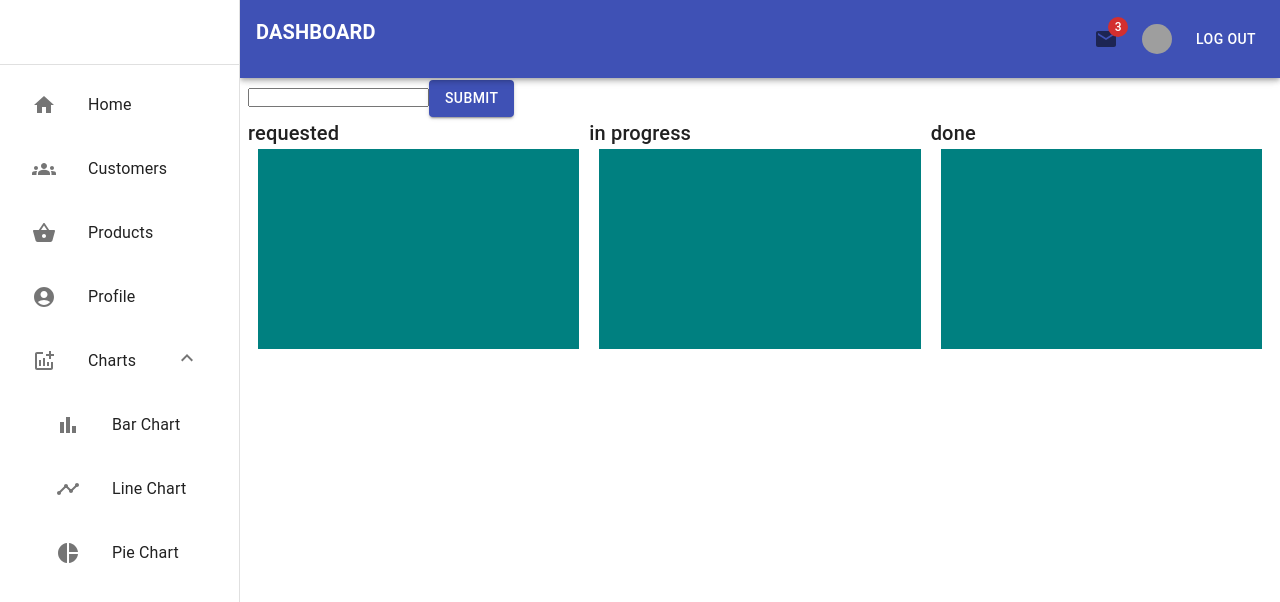
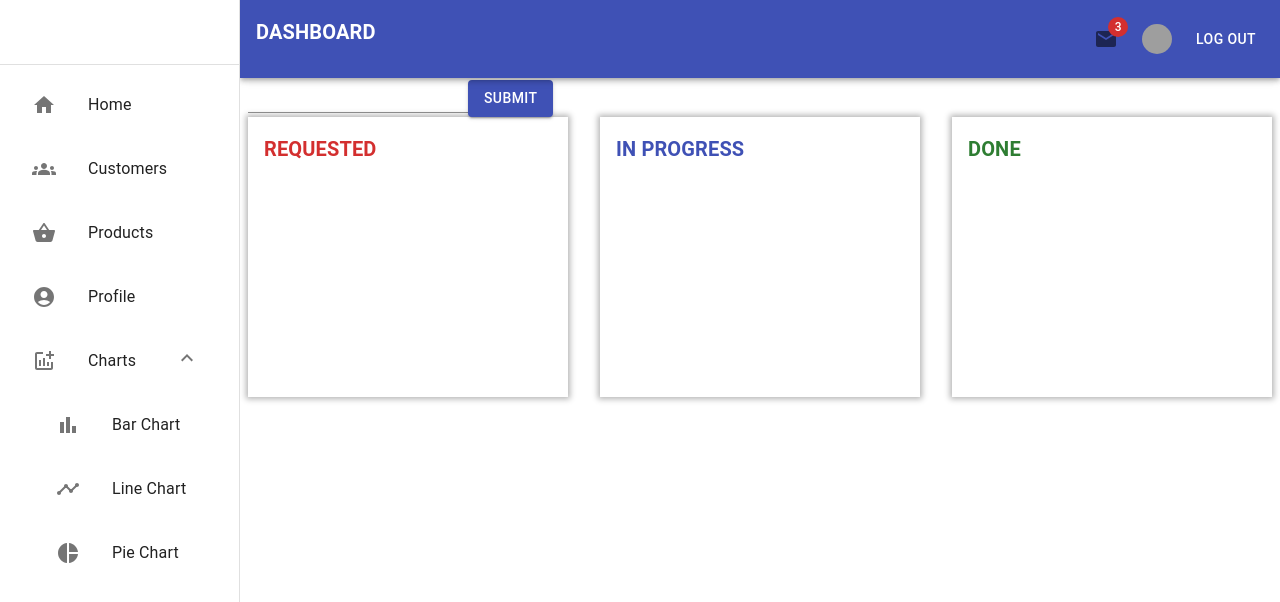
Before and after one commit to junseokoh-hub/react-mui-dashboard, a React (Vite) app: page /kanban in a window 1280 px wide. Shown: the top 602 px of the page. Built offline with nearby package versions, Linux system fonts and the light colour scheme; sample sign-in values are in the browser's storage; grey boxes are pictures that could not be loaded.

Commit message:
design: kanban colors

```diff
--- a/src/components/kanban/KanbanContainer.tsx
+++ b/src/components/kanban/KanbanContainer.tsx
@@ -101,8 +101,6 @@ const KanbanContainer = () => {
     ? getPostById(kanbanSections[activeKey as string], activePostId)
     : null;
 
-  console.log(kanbanSections);
-
   return (
     <Box>
       <KanbanInput setKanbanSections={setKanbanSections} />
@@ -113,7 +111,7 @@ const KanbanContainer = () => {
         onDragOver={handleDragOver}
         onDragEnd={handleDragEnd}
       >
-        <Grid container>
+        <Grid container spacing={4}>
           {Object.keys(kanbanSections).map((key) => (
             <Grid key={key} item sm={4}>
               <KanbanPlate id={key} title={key} posts={kanbanSections[key]} />
--- a/src/components/kanban/KanbanInput.tsx
+++ b/src/components/kanban/KanbanInput.tsx
@@ -31,7 +31,7 @@ const KanbanInput = ({ setKanbanSections }: KanbanInputProps) => {
 
   return (
     <Box>
-      <input type="text" ref={inputRef} />
+      <Input type="text" inputRef={inputRef} />
       <Button
         id="kanban-button"
         name="kanban-button"
--- a/src/components/kanban/KanbanPlate.tsx
+++ b/src/components/kanban/KanbanPlate.tsx
@@ -19,20 +19,38 @@ const KanbanPlate = ({ id, title, posts }: KanbanPlateProps) => {
   const { setNodeRef } = useDroppable({
     id,
   });
+
+  const colorPicker = () => {
+    switch (title) {
+      case "requested":
+        return "error.main";
+      case "in progress":
+        return "primary.main";
+      case "done":
+        return "success.main";
+      default:
+        return "#000";
+    }
+  };
+
   return (
-    <Box>
-      <Text variant="h6">{title}</Text>
+    <Box
+      sx={{
+        p: 2,
+        boxShadow: "0px 0px 6px 2px rgba(0,0,0,0.3)",
+      }}
+    >
+      <Text variant="h6" sx={{ mb: 2, fontWeight: 600, color: colorPicker() }}>
+        {title.toUpperCase()}
+      </Text>
       <SortableContext
         id={id}
         items={posts}
         strategy={verticalListSortingStrategy}
       >
-        <div
-          ref={setNodeRef}
-          style={{ height: "200px", backgroundColor: "teal", margin: "0 10px" }}
-        >
+        <div ref={setNodeRef} style={{ minHeight: "200px", margin: "0 10px" }}>
           {posts.map((post) => (
-            <Box key={post.id}>
+            <Box key={post.id} sx={{ mb: 2 }}>
               <SortableItem id={post.id}>
                 <SortablePost post={post} />
               </SortableItem>
--- a/src/components/kanban/SortablePost.tsx
+++ b/src/components/kanban/SortablePost.tsx
@@ -1,4 +1,5 @@
-import Box from "@mui/material/Box";
+import Card from "@mui/material/Card";
+import CardContent from "@mui/material/CardContent";
 import { PostType } from "../../types/kanban";
 
 interface PostOverlayProps {
@@ -6,7 +7,11 @@ interface PostOverlayProps {
 }
 
 const SortablePost = ({ post }: PostOverlayProps) => {
-  return <div style={{ color: "white" }}>{post.title}</div>;
+  return (
+    <Card>
+      <CardContent>{post.title}</CardContent>
+    </Card>
+  );
 };
 
 export default SortablePost;
```
